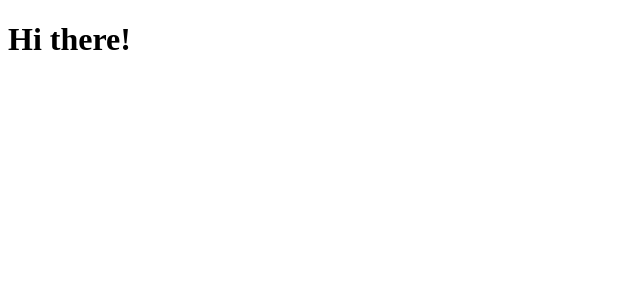
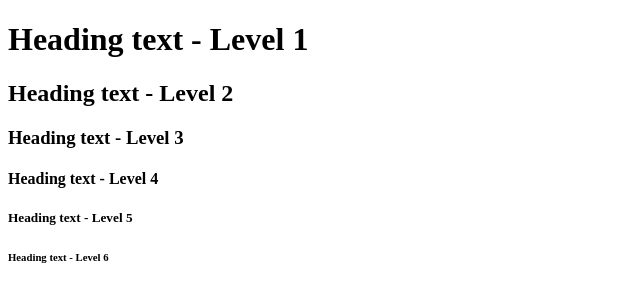
Before and after one commit to jitendravyas/allhtmltags, a plain HTML site: page index.html in a window 1280 px wide. Shown: the whole page, without its empty margins (0-640 px from the left). Drawn offline with Linux system fonts and the light colour scheme.

Commit message:
Update index.html

```diff
--- a/index.html
+++ b/index.html
@@ -7,6 +7,11 @@
     <meta name="viewport" content="width=device-width, initial-scale=1">
   </head>
   <body>
-    <h1>Hi there!</h1>
+<h1>Heading text - Level 1</h1>
+<h2>Heading text - Level 2</h2>
+<h3>Heading text - Level 3</h3>
+<h4>Heading text - Level 4</h4>
+<h5>Heading text - Level 5</h5>
+<h6>Heading text - Level 6</h6>
   </body>
 </html>
```
